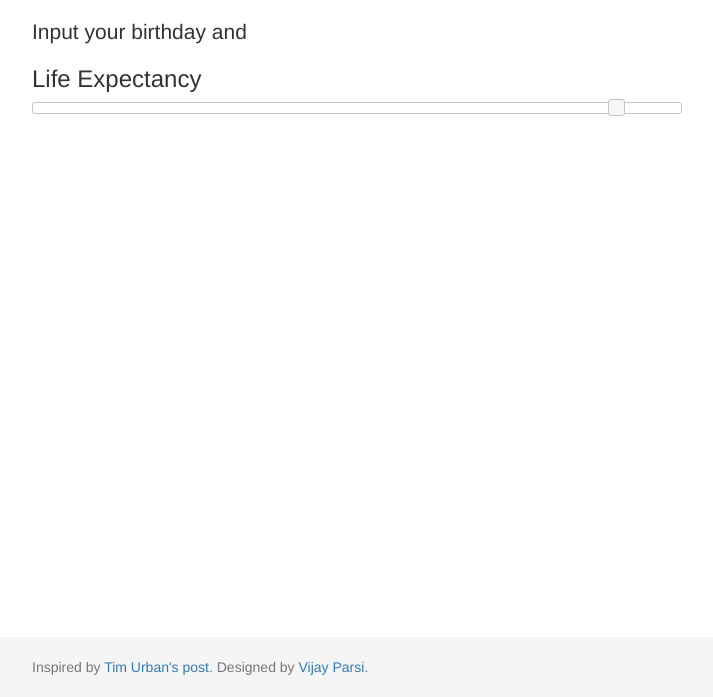
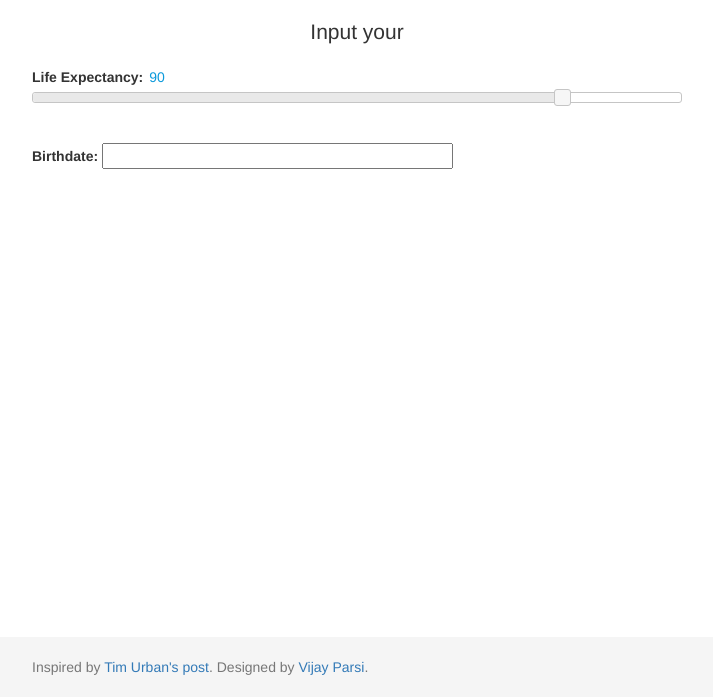
Before and after one commit to vvps/YourTimeIsLimited, a plain HTML site: page index.html in a window 1280 px wide. Shown: the part 103-800 px from the top of the page, without its empty margins (283-996 px from the left). Drawn offline with nearby package versions, Linux system fonts and the light colour scheme.

Commit message:
cal integrated

```diff
--- a/index.html
+++ b/index.html
@@ -22,7 +22,6 @@
     <script src="jquery-ui.min.js"></script>
     <link rel="stylesheet" href="jquery-ui.css">
 
-
   </head>
 
   <body>
@@ -32,11 +31,18 @@
       <div class="page-header">
         <h1>Your Time Is Limited</h1>
       </div>
-      <p class="lead">Input your birthday and </p>
+      <p class="lead" align="center">Input your
+      </p>
 
       <!-- Slider -->
-      <h3>Life Expectancy</h3>
-      <div id="slider"></div>
+      <label for="amount">Life Expectancy:</label>
+      <input type="text" id="amount" readonly style="border:0; color:#0c9adb;">
+      <div id="slider-range-min"></div>
+      <br/><br/>
+      <!-- Date Picker -->
+      <p>
+        <label>Birthdate:</label>
+        <input type="text" size="40" id="datepicker"></p>
 
     </div>
 
@@ -48,13 +54,32 @@
       </div>
     </footer>
 
+    <script>
+      $(function () {
+        $("#slider-range-min").slider({
+          range: "min",
+          value: 90,
+          min: 1,
+          max: 110,
+          slide: function (event, ui) {
+            $("#amount").val(ui.value);
+          }
+        });
+        $("#amount").val($("#slider-range-min").slider("value"));
+      });
+    </script>
 
     <script>
-    $( "#slider" ).slider({
-    	range: false,
-    	value: 90
-    });
+      $(function () {
+        $("#datepicker").datepicker({
+          changeMonth: true,
+          changeYear: true,
+          dateFormat: "DD, d MM, yy"
+        });
+      });
+
 
     </script>
+
   </body>
 </html>
```
